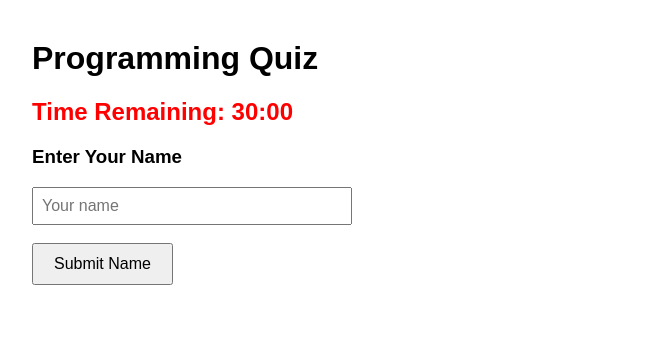
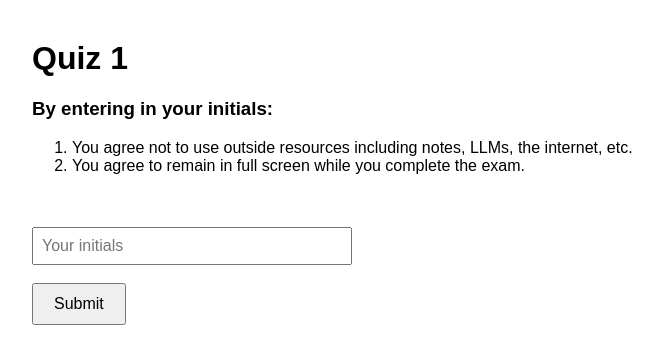
Before and after one commit to garrett-kepler/garrett-kepler.github.io, a Jekyll site: the page _pages/pages/teaching/classes/math 300/practice.html, which Jekyll copies as it is, in a window 1280 px wide. Shown: the top 364 px of the page, without its empty margins (8-667 px from the left). Built offline with Jekyll 4.4.1, drawn with Linux system fonts in a browser that asks for light colours.

Commit message:
Update practice.html

```diff
--- a/_pages/pages/teaching/classes/math 300/practice.html
+++ b/_pages/pages/teaching/classes/math 300/practice.html
@@ -42,24 +42,24 @@ input{
 </head>
 <body>
 
-<h1>Programming Quiz</h1>
+<h1>Quiz 1</h1>
 
 <div id="login">
-    <h2 id="timer" style="color:red;">
-Time Remaining: 30:00
-</h2>
-
-    <h3>Enter Your Name</h3>
-
+        <h3>By entering in your initials:</h3>
+        <ol>
+            <li>You agree not to use outside resources including notes, LLMs, the internet, etc.</li>
+            <li>You agree to remain in full screen while you complete the exam.</li>
+        </ol>
+<br><br>
     <input
         id="studentName"
         type="text"
-        placeholder="Your name">
+        placeholder="Your initials">
 
     <br><br>
 
     <button onclick="submitName()">
-        Submit Name
+        Submit
     </button>
 
     <br>
@@ -75,16 +75,119 @@ Time Remaining: 30:00
 </div>
 
 <div id="quiz">
-
+<h2 id="timer" style="color:black;">
+Time Remaining: 30:00
+</h2>
 <h2>Question 1</h2>
 
 <p>
-Explain the difference between breadth-first search and depth-first search.
+Consider the following line of code:
+    <pre><code>
+        print( 6**2 == 72/2 )
+    </code></pre>
+    What will the output be?
 </p>
 
-<textarea id="answer"></textarea>
+<textarea id="q1"></textarea>
 
-<br><br>
+<h2>Question 2</h2>
+
+<p>
+Consider the following line of code:
+    <pre><code>
+        (10**2 - 10) % 9
+    </code></pre>
+    What will the output be?
+</p>
+
+<textarea id="q2"></textarea>
+
+<h2>Question 3</h2>
+
+<p>
+Consider the following line of code:
+    <pre><code>
+        (1, 2, 3, 4, 5, 6)[4]
+    </code></pre>
+    What will the output be?
+</p>
+
+<textarea id="q3"></textarea>
+
+<h2>Question 4</h2>
+
+<p>
+Consider the following line of code:
+    <pre><code>
+        (1, 2, 3, 4, 5, 6)[1:5:2]
+    </code></pre>
+    What will the output be?
+</p>
+
+<textarea id="q4"></textarea>
+
+<h2>Question 5</h2>
+
+<p>
+Consider the following block of code:
+    <pre><code>
+        container = []
+        for i in range(6):
+            container.append(6 - i)
+        print(container)
+    </code></pre>
+    What type of object is <code>container</code>?
+
+    Write out the output of <code>print(container)</code>.
+</p>
+
+<textarea id="q5"></textarea>
+
+<h2>Question 6</h2>
+
+<p>
+Give an example of a string.
+</p>
+
+<textarea id="q6"></textarea>
+
+<h2>Question 7</h2>
+
+<p>
+What is the difference between a float and an integer?
+</p>
+
+<textarea id="q7"></textarea>
+
+<h2>Question 8</h2>
+
+<p>
+I want to define a function that takes a number as an input and outputs the sum of squared numbers less than the input number.
+        For example, if I input the value 5, I want the function to output 30 (since 30 = 1<sup>2</sup>+2<sup>2</sup>+3<sup>2</sup>+4<sup>2</sup>).
+        What I made was the following block of code.
+        <pre><code>
+            def squares(maximum):
+                container = []
+                for i in range( maximum ):
+                    container.append(i)
+
+                container2 = []
+                for j in container:
+                    container2.append( j**2 )
+
+                container3 = 0
+                for k in container2:
+                    container3 += k
+
+                return container3
+        </code></pre>
+
+        In words, describe how to make this function shorter (that is, less lines of code).
+</p>
+
+<textarea id="q8"></textarea>
+
+
 
 <button onclick="submitExam()">
 Submit Quiz
@@ -116,7 +219,7 @@ function submitName(){
 
     if(name===""){
 
-        alert("Please enter your name.");
+        alert("Please enter your initials.");
 
         return;
 
```
Also changed, not shown: other parts of _pages/pages/teaching/classes/math 300/practice.html (+30 -2 lines).
